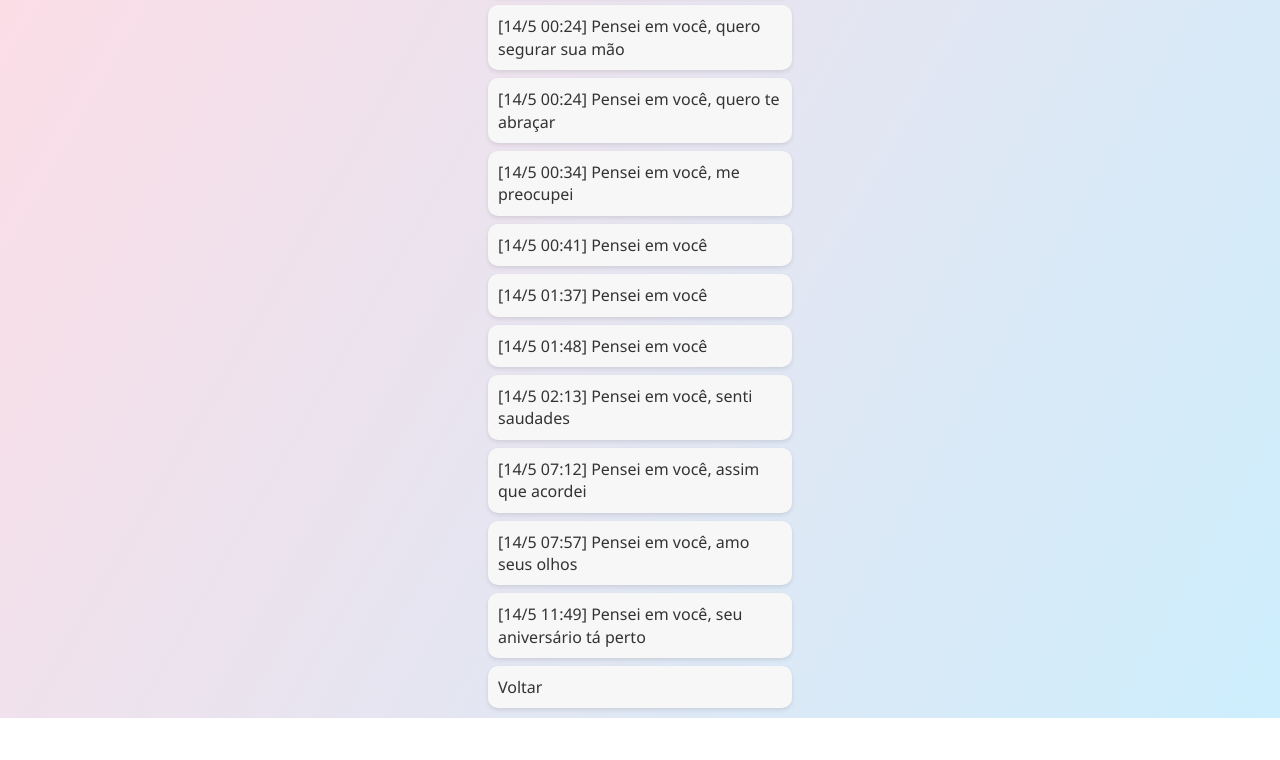
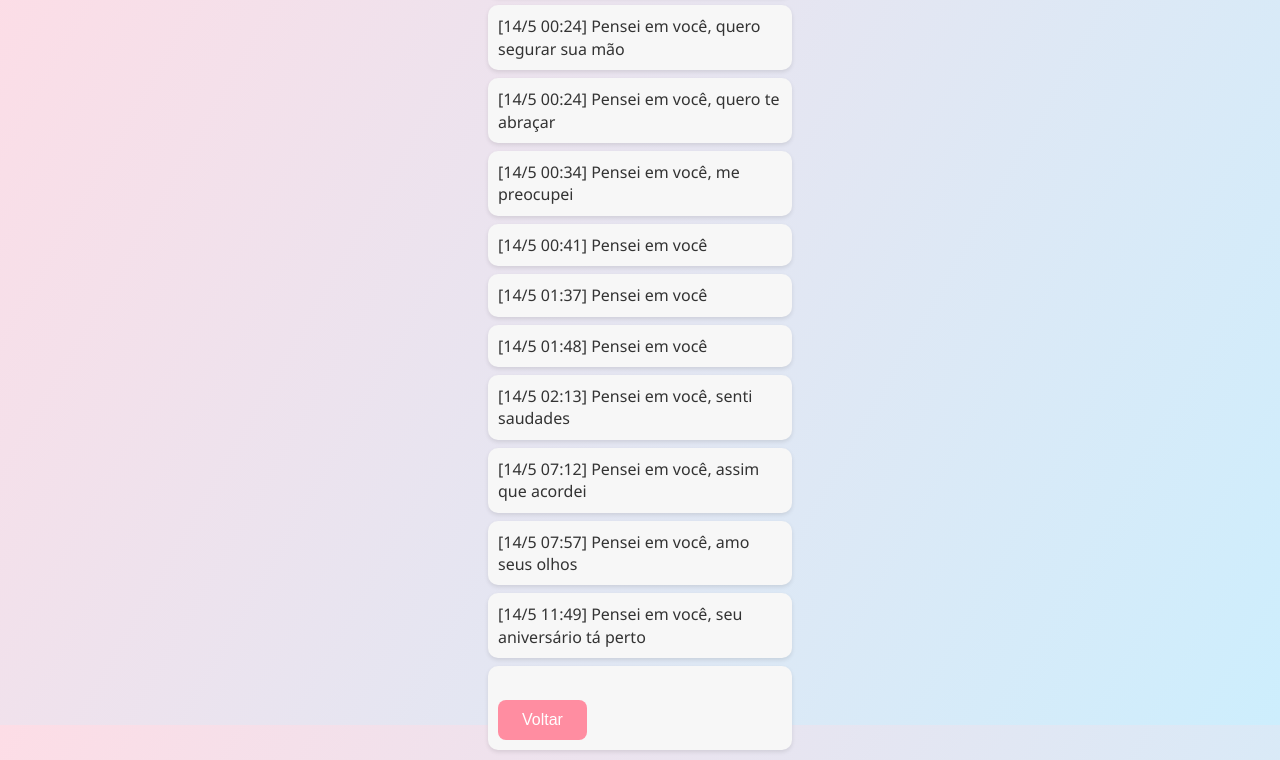
Before and after one commit to roArthur/loveU, a plain HTML site: page mensagens.html in a window 1280 px wide. Shown: the part 7275-8035 px from the top of the page. Before the commit the page ends 7993 px from the top, so only its background shows below. Drawn offline with Linux system fonts and the light colour scheme.

Commit message:
Update mensagens.html

```diff
--- a/mensagens.html
+++ b/mensagens.html
@@ -170,7 +170,7 @@
                 <div class="mensagem">[14/5 07:12] Pensei em você, assim que acordei</div>
                 <div class="mensagem">[14/5 07:57] Pensei em você, amo seus olhos</div>
                 <div class="mensagem">[14/5 11:49] Pensei em você, seu aniversário tá perto</div>
-                <div class="mensagem" id="voltar">Voltar</div>
+                <div class="mensagem" ><button id="voltar">Voltar</button></div>
 
             </div>
         </section>
```
